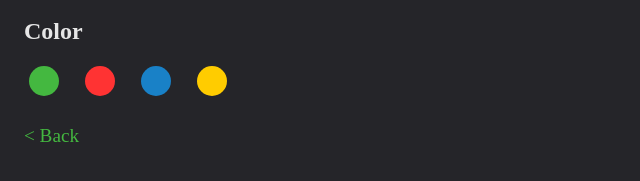
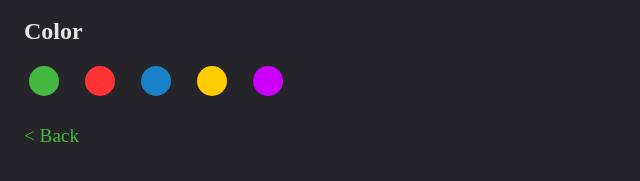
Before and after one commit to xMelow/MotivationOfTheDay, a browser extension: page theme.html in a window 1280 px wide. Shown: the part 197-378 px from the top of the page, 0-640 px from the left. Drawn offline with Linux system fonts and the light colour scheme.

Commit message:
add purple color

```diff
--- a/assets/css/style.css
+++ b/assets/css/style.css
@@ -184,6 +184,10 @@ button.color-btn:hover {
     background-color: #ffcc00;
 }
 
+#color-button-purple {
+    background-color: #cc00ff;
+}
+
 /* Main Container */
 #theme {
     background-color: var(--bg-color);
--- a/theme.html
+++ b/theme.html
@@ -26,6 +26,7 @@
             <button class="color-btn" data-color="#FF5733" id="color-button-red"></button>
             <button class="color-btn" data-color="#3498DB" id="color-button-blue"></button>
             <button class="color-btn" data-color="#F1C40F" id="color-button-yellow"></button>
+            <button class="color-btn" data-color="#cc00ff" id="color-button-purple"></button>
         </div>
 
 
```
